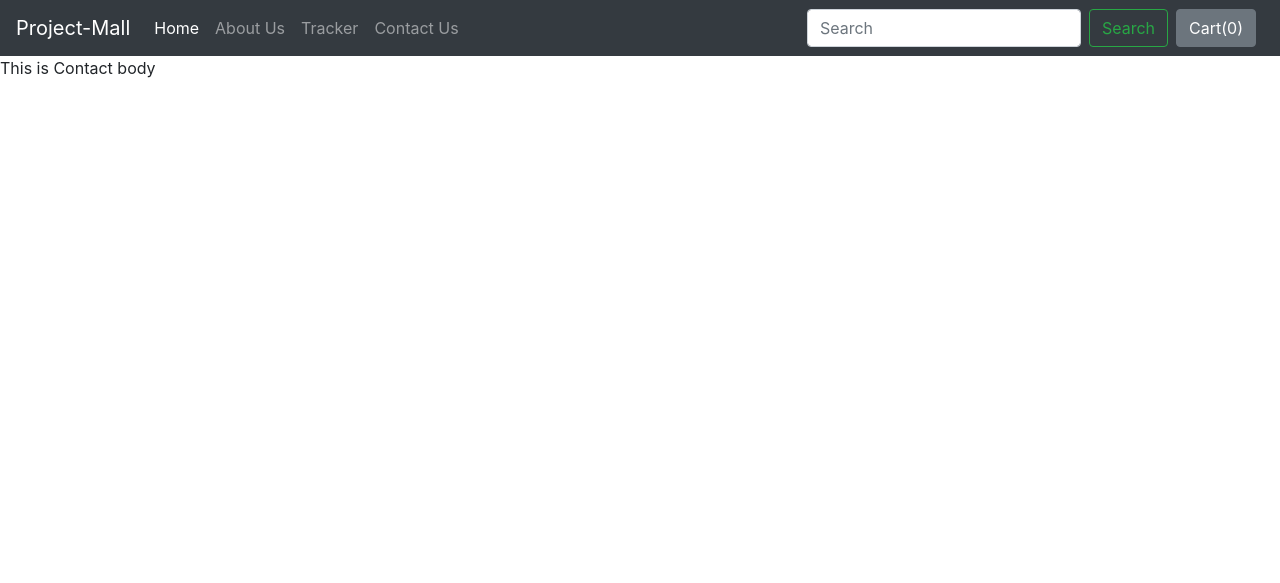
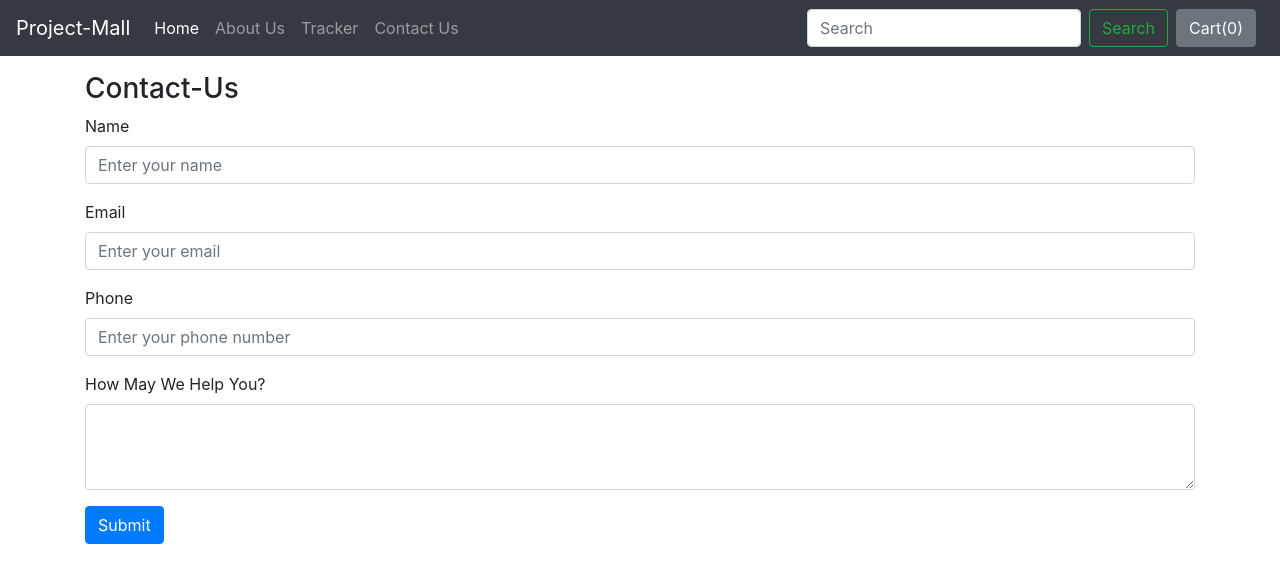
Before and after one commit to vermaabhay734/mymall, a Django app: page /shop/contact/ in a window 1280 px wide. Shown: the top 583 px of the page. Run offline with Django 3.2, Linux system fonts and the light colour scheme; some libraries are stand-ins or nearby versions.

Commit message:
added Contact-Us Page in our admin block

```diff
--- a/shop/admin.py
+++ b/shop/admin.py
@@ -1,6 +1,7 @@
 from django.contrib import admin
 
 # Register your models here.
-from .models import Product
+from .models import Product, Contact
 
 admin.site.register(Product)
+admin.site.register(Contact)
--- a/shop/templates/shop/contact.html
+++ b/shop/templates/shop/contact.html
@@ -1,4 +1,33 @@
 {% extends 'shop/basic.html' %}
 
 {% block title %}Contact {% endblock %}
-{% block body %} This is Contact body {% endblock %}
+{% block body %}
+
+<div class="container my-3">
+    <form action="/shop/contact/" method="POST">{% csrf_token %}
+        <h3>Contact-Us</h3>
+        <div class="form-group">
+          <label for="name">Name</label>
+          <input type="text" class="form-control" id="name" name="name" placeholder="Enter your name">
+        </div>
+
+        <div class="form-group">
+            <label for="email">Email</label>
+            <input type="email" class="form-control" id="email" name="email" placeholder="Enter your email">
+        </div>
+
+        <div class="form-group">
+            <label for="tel">Phone</label>
+            <input type="text" class="form-control" id="phone" name="phone" placeholder="Enter your phone number">
+        </div>
+
+        <div class="form-group">
+          <label for="desc">How May We Help You?</label>
+          <textarea class="form-control" id="desc" name="desc" rows="3"></textarea>
+        </div>
+        <button type="submit" class="btn btn-primary">Submit</button>
+      </form>
+</div>
+
+
+{% endblock %}
--- a/shop/templates/shop/index.html
+++ b/shop/templates/shop/index.html
@@ -63,11 +63,11 @@
 
         {% for i in product %}
         <div class="col-xs-3 col-sm-3 col-md-3">
-          <div class="card" style="width: 18rem;">
+          <div class="card align-items-center" style="width: 18rem;">
             <img src='/media/{{i.image}}' class="card-img-top" alt="...">
             <div class="card-body">
               <h5 class="card-title">{{i.product_name}}</h5>
-              <p class="card-text">{{i.desc}}</p>
+              <p class="card-text">{{i.desc|slice:"0:65"}}...</p>
               <button id ="pr{{i.id}}" class="btn btn-primary cart">Add To Cart</button>
               <a href="/shop/products/{{i.id}}"><button id ="qv{{i.id}}" class="btn btn-primary cart">Quick View</button></a>
             </div>
--- a/shop/views.py
+++ b/shop/views.py
@@ -1,5 +1,5 @@
 from django.shortcuts import render
-from .models import Product
+from .models import Product, Contact
 from math import ceil
 from django.http import HttpResponse
 
@@ -27,6 +27,13 @@ def about(request):
     return render(request,'shop/about.html')
 
 def contact(request):
+    if request.method=="POST":
+        name = request.POST.get('name','')
+        email = request.POST.get('email','')
+        phone = request.POST.get('phone','')
+        desc = request.POST.get('desc','')
+        contact = Contact(name=name, email=email, phone=phone, desc=desc)
+        contact.save()
     return render(request,'shop/contact.html')
 
 def tracker(request):
```
Also changed, not shown: shop/models.py (+14 -1 lines), shop/templates/shop/about.html (+7 -5 lines), shop/templates/shop/productview.html (+37 -1 lines), db.sqlite3, media/shop/images/IMG_20191130_172605.jpg (added), media/shop/images/Reclusekc-Kulo-Skull-1.ico (added), shop/migrations/0003_auto_20200712_1120.py (added), shop/migrations/0004_auto_20200712_1324.py (added).
